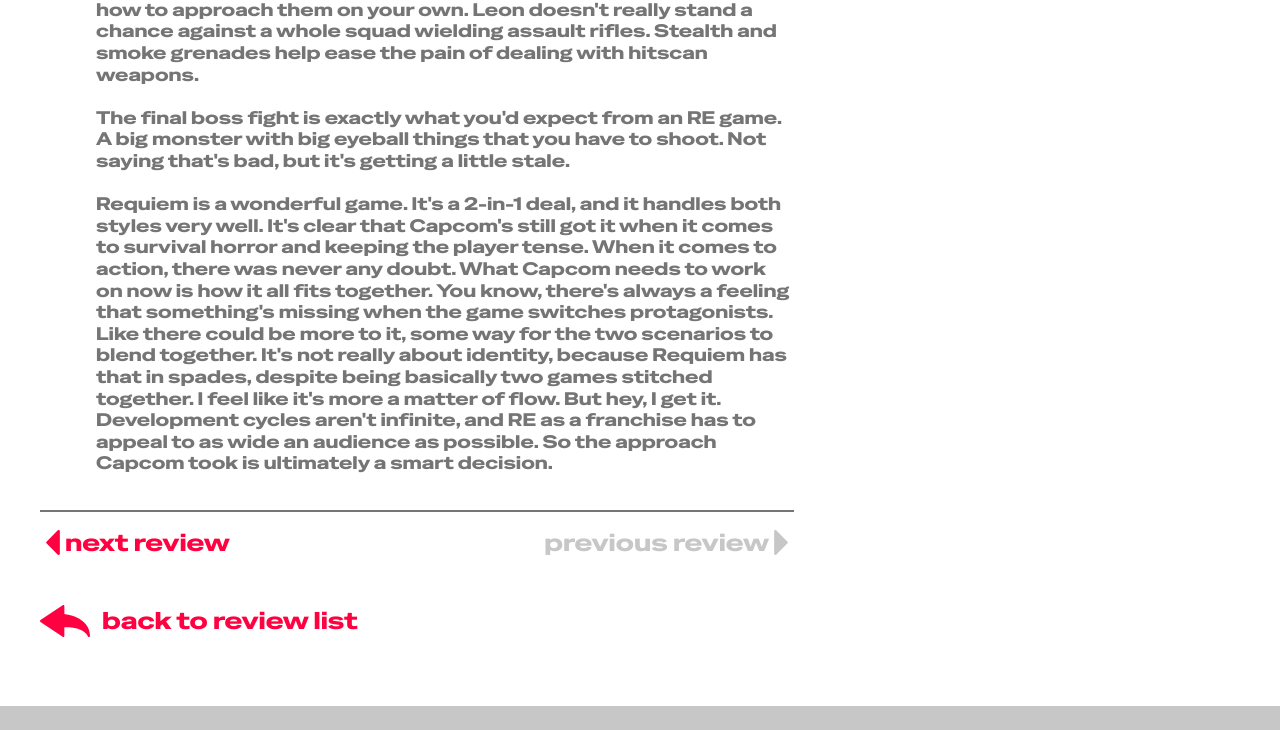
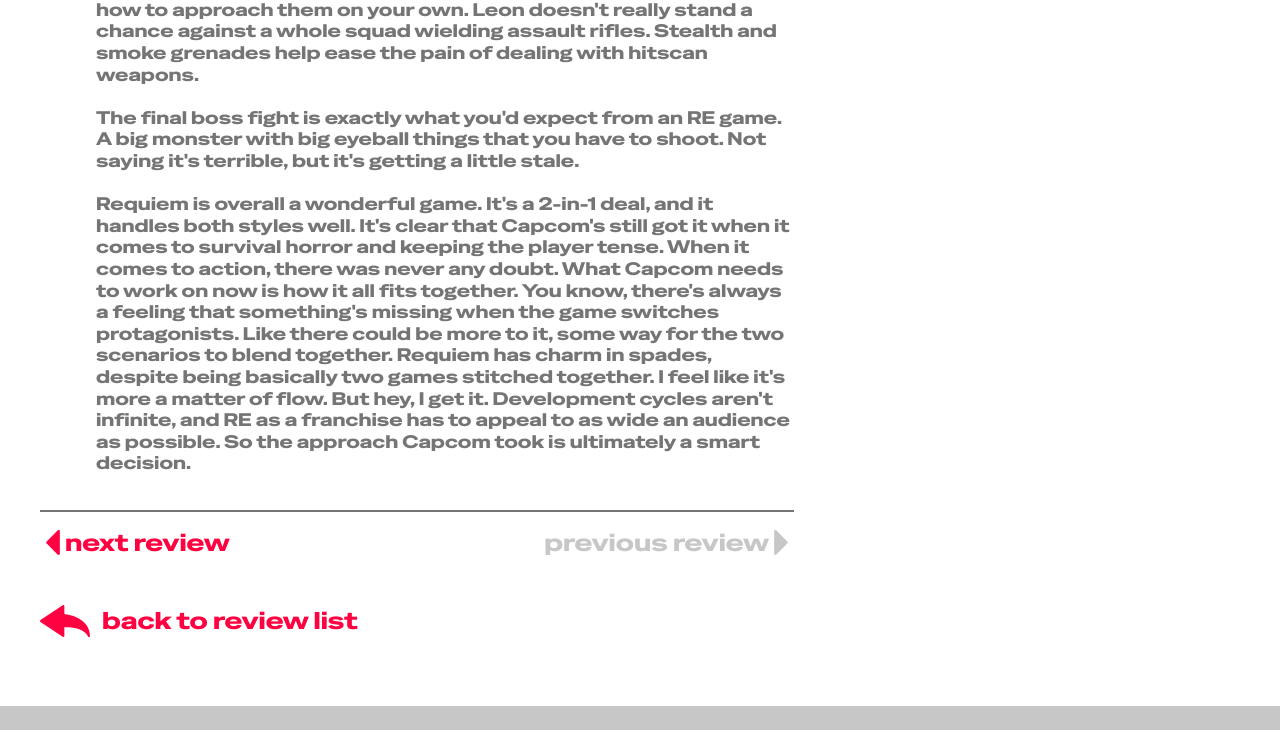
Before and after one commit to yurkur1/yurkur-web, a plain HTML site: page reviews/resident-evil-requiem.html in a window 1280 px wide. Shown: the part 7615-8345 px from the top of the page. Drawn offline with Linux system fonts and the light colour scheme.

Commit message:
Update 1.0.0
- Initial launch

```diff
--- a/reviews/resident-evil-requiem.html
+++ b/reviews/resident-evil-requiem.html
@@ -9,6 +9,9 @@
   <title>yurkur | Resident Evil Requiem</title>
   <link rel="preload" href="../assets/fonts/special-gothic-expanded-one.ttf" as="font" type="font/ttf" crossorigin>
   <link rel="stylesheet" href="../styles.css">
+  <link rel="icon" type="image/png" sizes="16x16" href="/favicons/red-16.png">
+  <link rel="icon" type="image/png" sizes="32x32" href="/favicons/red-32.png">
+  <link rel="apple-touch-icon" sizes="180x180" href="/favicons/red-180.png">
   <script src="../script.js" defer></script>
 </head>
 
@@ -276,7 +279,7 @@
         <p>After Grace successfully takes down the Girl, the balance between the two gameplay styles shifts
           dramatically, and it's Leon town, baby! Our protagonists get separated again and we head to Raccoon City. Here
           you'll explore the city ruins and unlock weapon upgrades – think RE4's merchant. Instead of money, you earn
-          combat points and spend them on higher damage, steadier aim or better range for each weapon individually.
+          and collect combat points and spend them on higher damage, steadier aim or better range for each weapon individually.
           Requiem also starts throwing boss fights at you as soon as you hit the city. And it's a nostalgia fest, let me
           tell you. By the end of the game, you'll feel like RE9 is constantly nudging you in the ribs and saying, "You
           remember this, right?"</p>
@@ -292,15 +295,15 @@
           figure out how to approach them on your own. Leon doesn't really stand a chance against a whole squad wielding
           assault rifles. Stealth and smoke grenades help ease the pain of dealing with hitscan weapons.</p>
         <p>The final boss fight is exactly what you'd expect from an RE game. A big monster with big eyeball things that
-          you have to shoot. Not saying that's bad, but it's getting a little stale.</p>
-        <p>Requiem is a wonderful game. It's a 2-in-1 deal, and it handles both styles very well. It's clear that
+          you have to shoot. Not saying it's terrible, but it's getting a little stale.</p>
+        <p>Requiem is overall a wonderful game. It's a 2-in-1 deal, and it handles both styles well. It's clear that
           Capcom's still got it when it comes to survival horror and keeping the player tense. When it comes to action,
           there was never any doubt. What Capcom needs to work on now is how it all fits together. You know, there's
           always a feeling that something's missing when the game switches protagonists. Like there could be more to it,
-          some way for the two scenarios to blend together. It's not really about identity, because Requiem has that in
-          spades, despite being basically two games stitched together. I feel like it's more a matter of flow. But hey,
-          I get it. Development cycles aren't infinite, and RE as a franchise has to appeal to as wide an audience as
-          possible. So the approach Capcom took is ultimately a smart decision.</p>
+          some way for the two scenarios to blend together. Requiem has charm in spades, despite being basically two
+          games stitched together. I feel like it's more a matter of flow. But hey, I get it. Development cycles aren't
+          infinite, and RE as a franchise has to appeal to as wide an audience as possible. So the approach Capcom took
+          is ultimately a smart decision.</p>
       </div>
       <nav class="review-pagination review-pagination--bottom" data-review-navigation
         aria-label="Review navigation (bottom)">
```
Also changed, not shown: reviews/death-stranding-2.html (+4 -1 lines).
